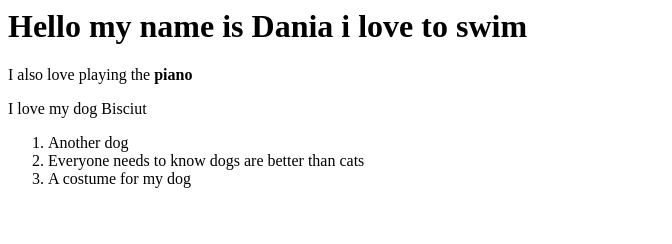
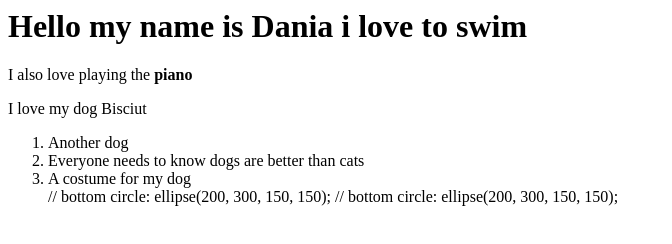
Before and after one commit to DaniaAlajmi/Dania, a plain HTML site: page index.html in a window 1280 px wide. Shown: the whole page, without its empty margins (0-672 px from the left). Drawn offline with Linux system fonts and the light colour scheme.

Commit message:
Update index.html

```diff
--- a/index.html
+++ b/index.html
@@ -9,6 +9,10 @@
     <li>Another dog</li>
       <li>Everyone needs to know dogs are better than cats</li>
       <li>A costume for my dog </li>
+   // bottom circle:
+   ellipse(200, 300, 150, 150);
+// bottom circle:
+ellipse(200, 300, 150, 150);
 
 
     </ol>
```
